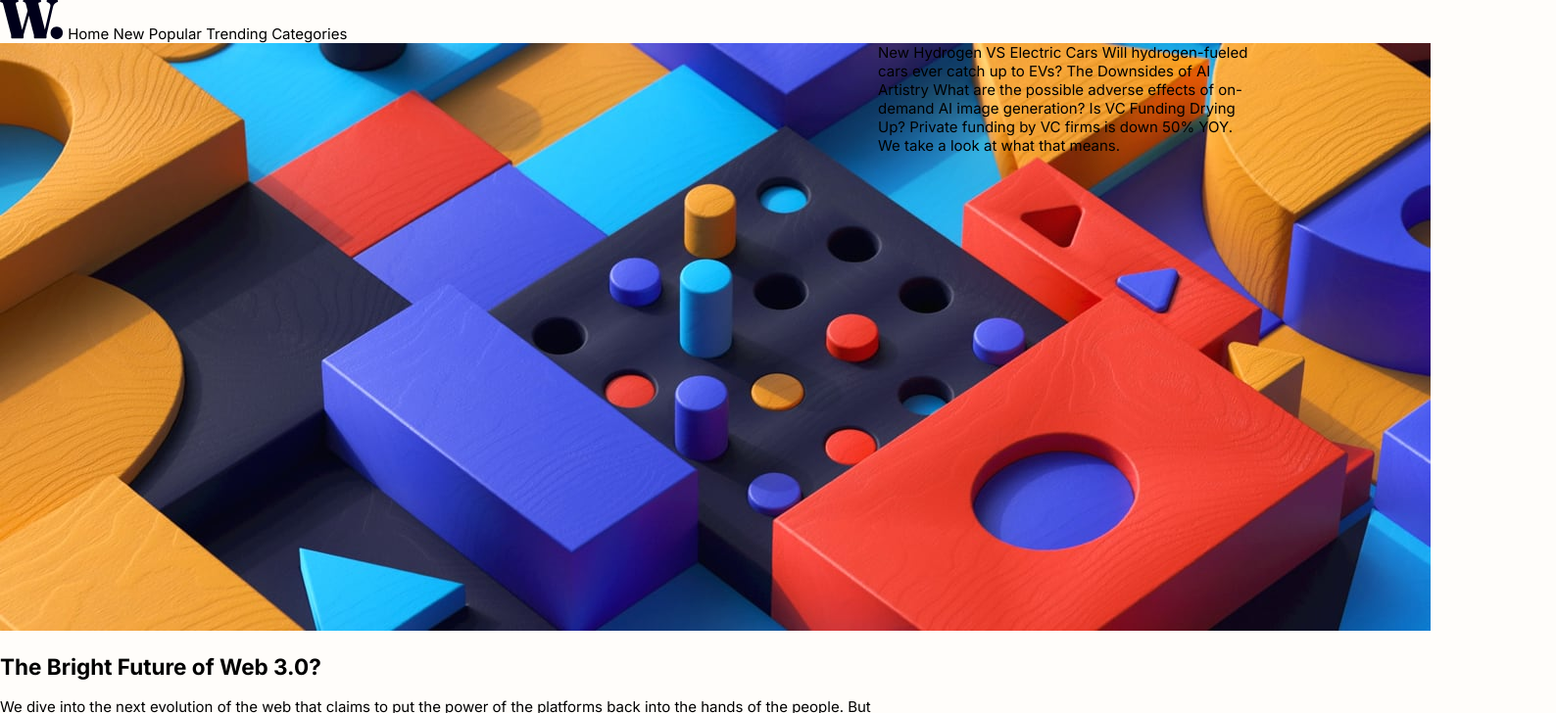
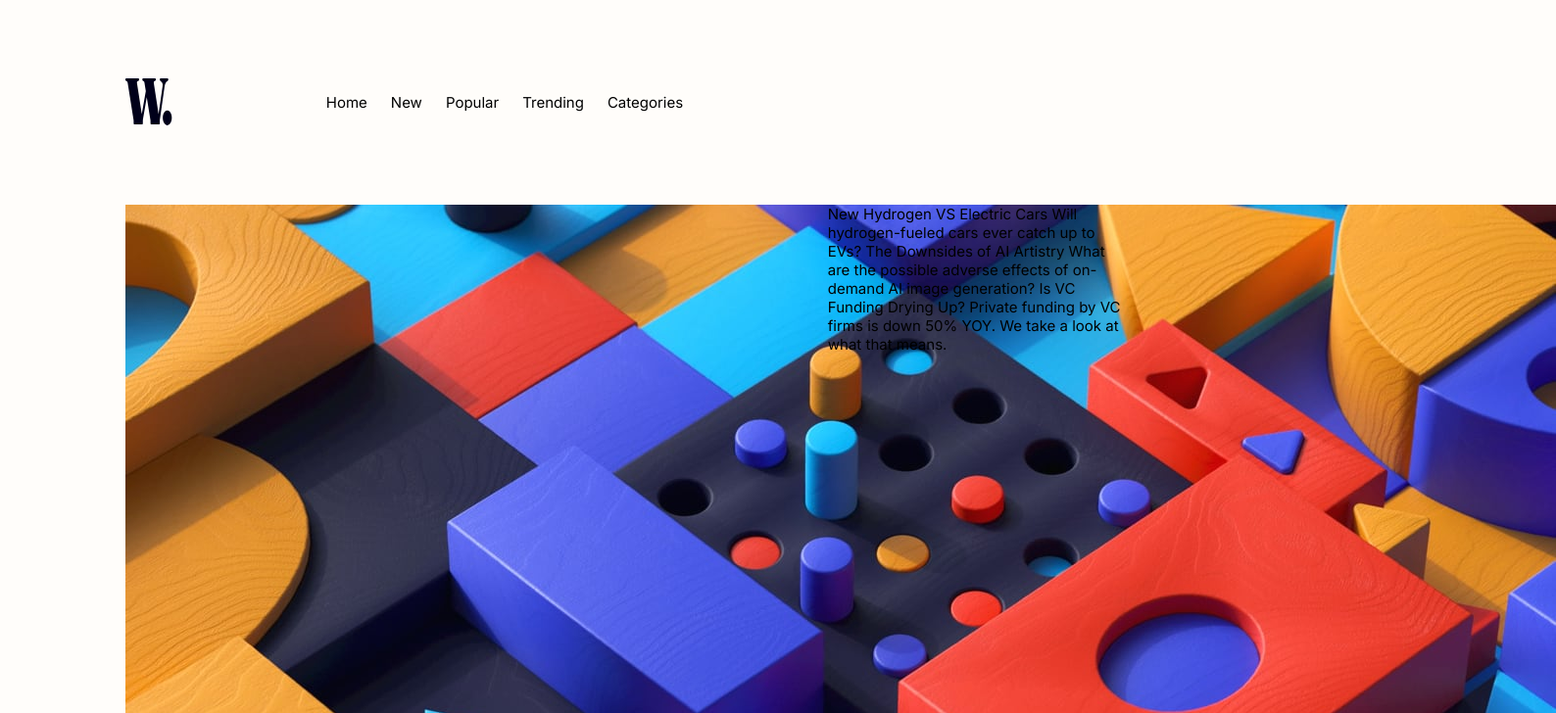
Before and after one commit to LukJeru/news_homepage, a plain HTML site: page index.html in a window 1280 px wide. Shown: the top 728 px of the page at 98% size, 1588 px wide, since content can reach past the window. Drawn offline with Linux system fonts and the light colour scheme.

Commit message:
add header design

```diff
--- a/index.html
+++ b/index.html
@@ -11,11 +11,13 @@
 <body>
   <header>
     <img src="assets/images/logo.svg">
-    Home
-    New
-    Popular
-    Trending
-    Categories
+    <ul>
+      <li><a>Home</a></li>
+      <li><a>New</a></li>
+      <li><a>Popular</a></li>
+      <li><a>Trending</a></li>
+      <li><a>Categories</a></li>
+    </ul>
   </header>
   <main>
     <section class="bigArticle">
--- a/stylesheet.css
+++ b/stylesheet.css
@@ -15,9 +15,33 @@ body {
   --veryDarkBlue: hsl(240, 100%, 5%)
 }
 
+header {
+  display: flex;
+  margin: 5rem auto;
+  width: 80%;
+  justify-content: space-between;
+}
+
+header img {
+  width: 3rem;
+  height: 3rem;
+}
+header ul {
+  width: 80%;
+  list-style: none;
+  display: flex;
+  gap: 1.5rem;
+}
+
+header ul a:hover {
+  color: var(--softRed);
+}
+
 main {
   display: flex;
   flex-wrap: wrap;
+  width: 80%;
+  margin: 0 auto;
 }
 
 .bigArticle{
```
